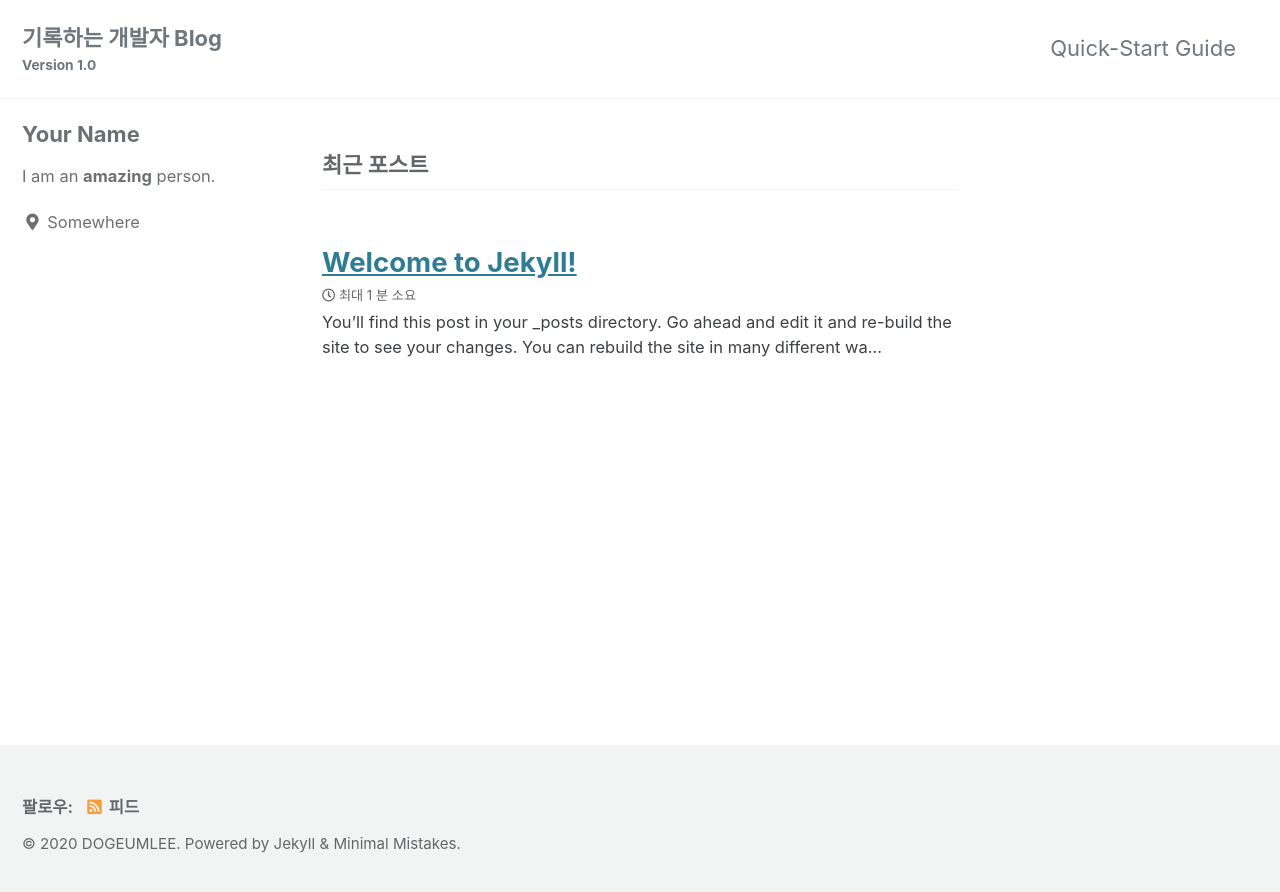
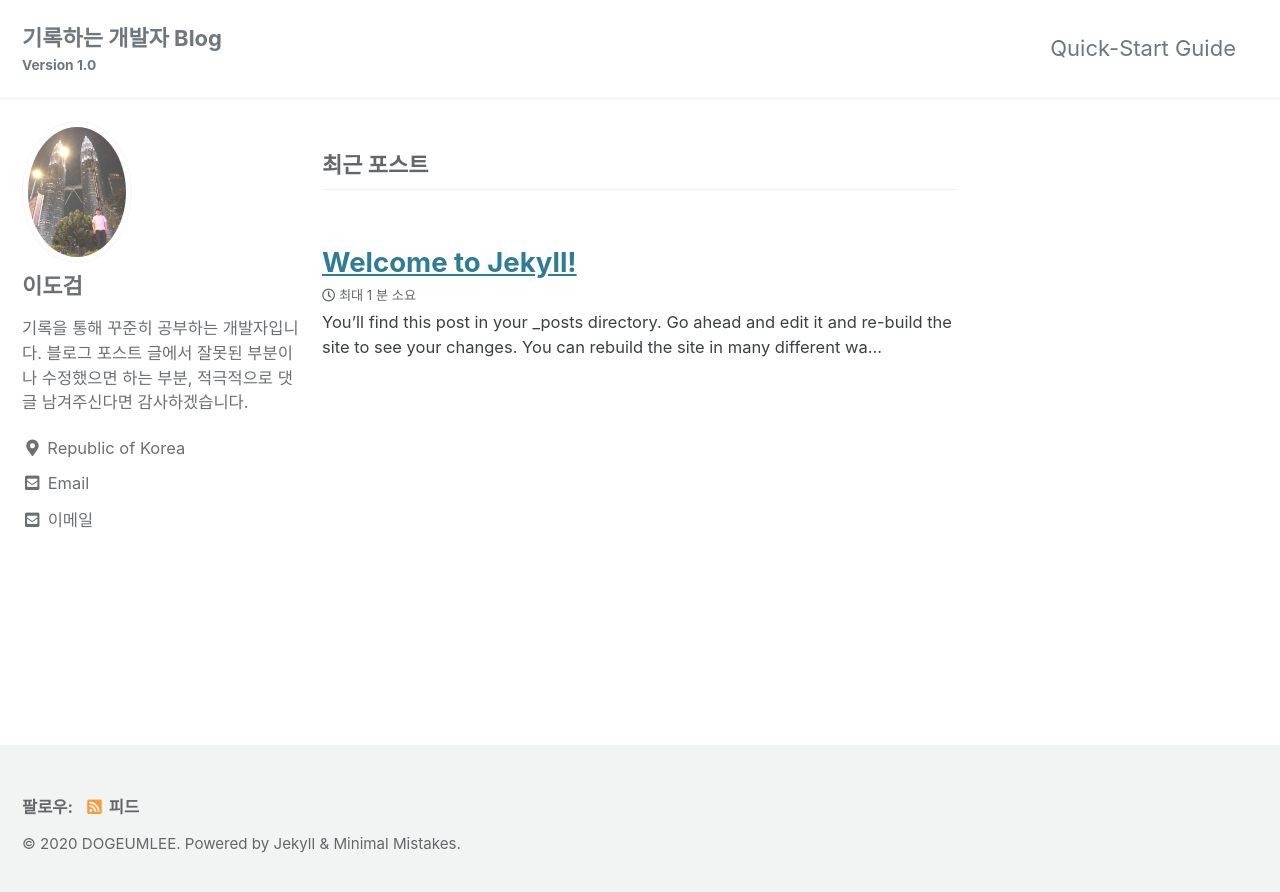
Before and after one commit to kyunyan/kyunyan.github.io, a Jekyll site: the page built from index.html, in a window 1280 px wide. Shown: the top 892 px of the page. Built offline with Jekyll 4.4.1, drawn with Linux system fonts in a browser that asks for light colours; cached includes are drawn as plain includes; the list of posts is cut into pages by our own code.

Commit message:
이미지 업로드

```diff
--- a/_config.yml
+++ b/_config.yml
@@ -94,15 +94,15 @@ analytics:
 
 # Site Author
 author:
-  name             : "Your Name"
-  avatar           : # path of avatar image, e.g. "/assets/images/bio-photo.jpg"
-  bio              : "I am an **amazing** person."
-  location         : "Somewhere"
-  email            :
+  name             : "이도검"
+  avatar           : "/assets/images/profile.jpg"
+  bio              : "기록을 통해 꾸준히 공부하는 개발자입니다. 블로그 포스트 글에서 잘못된 부분이나 수정했으면 하는 부분, 적극적으로 댓글 남겨주신다면 감사하겠습니다."
+  location         : "Republic of Korea"
+  email            : "psog03081@naver.com"
   links:
     - label: "Email"
       icon: "fas fa-fw fa-envelope-square"
-      # url: "mailto:your.name@email.com"
+      url: "psog03081@naver.com"
     - label: "Website"
       icon: "fas fa-fw fa-link"
       # url: "https://your-website.com"
```
Also changed, not shown: assets/images/profile.jpg (added).
